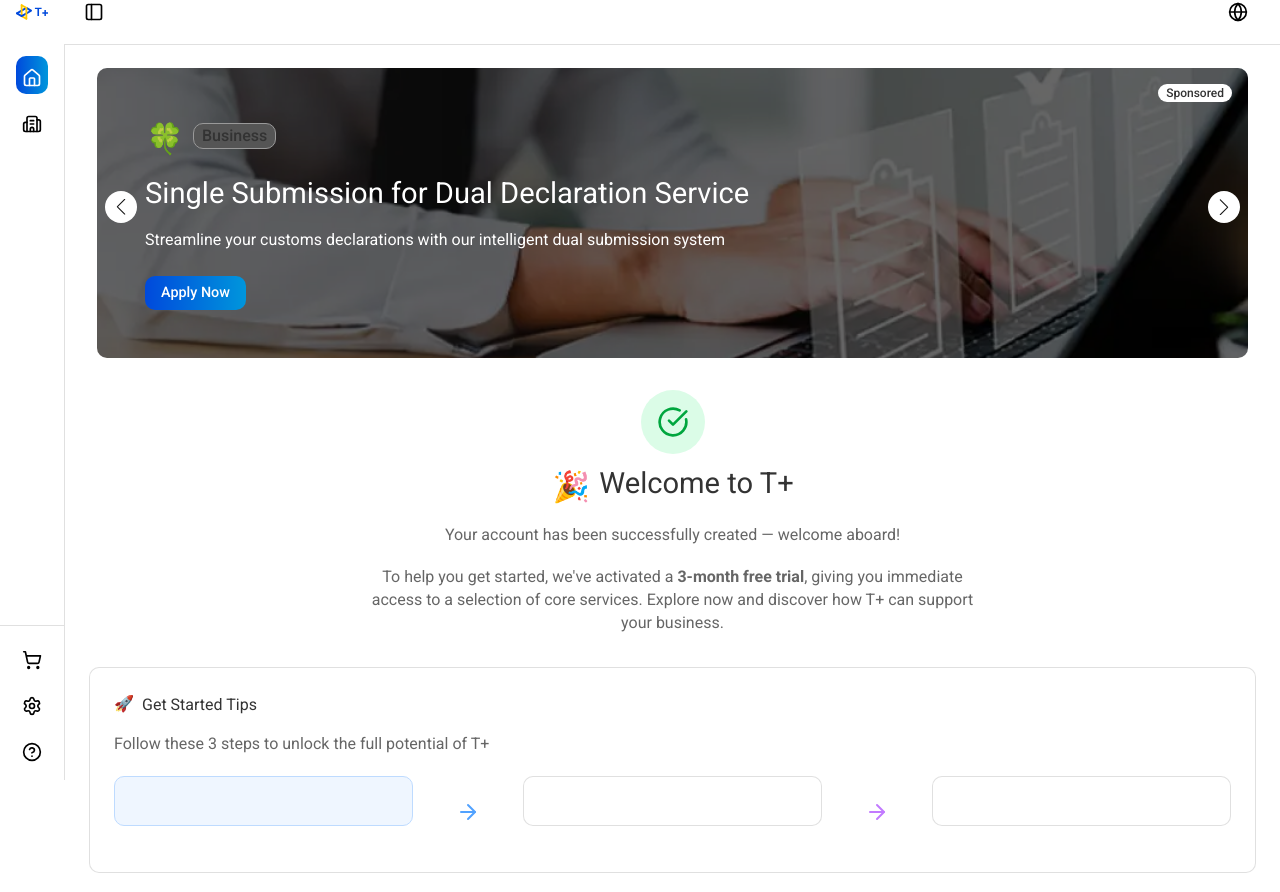
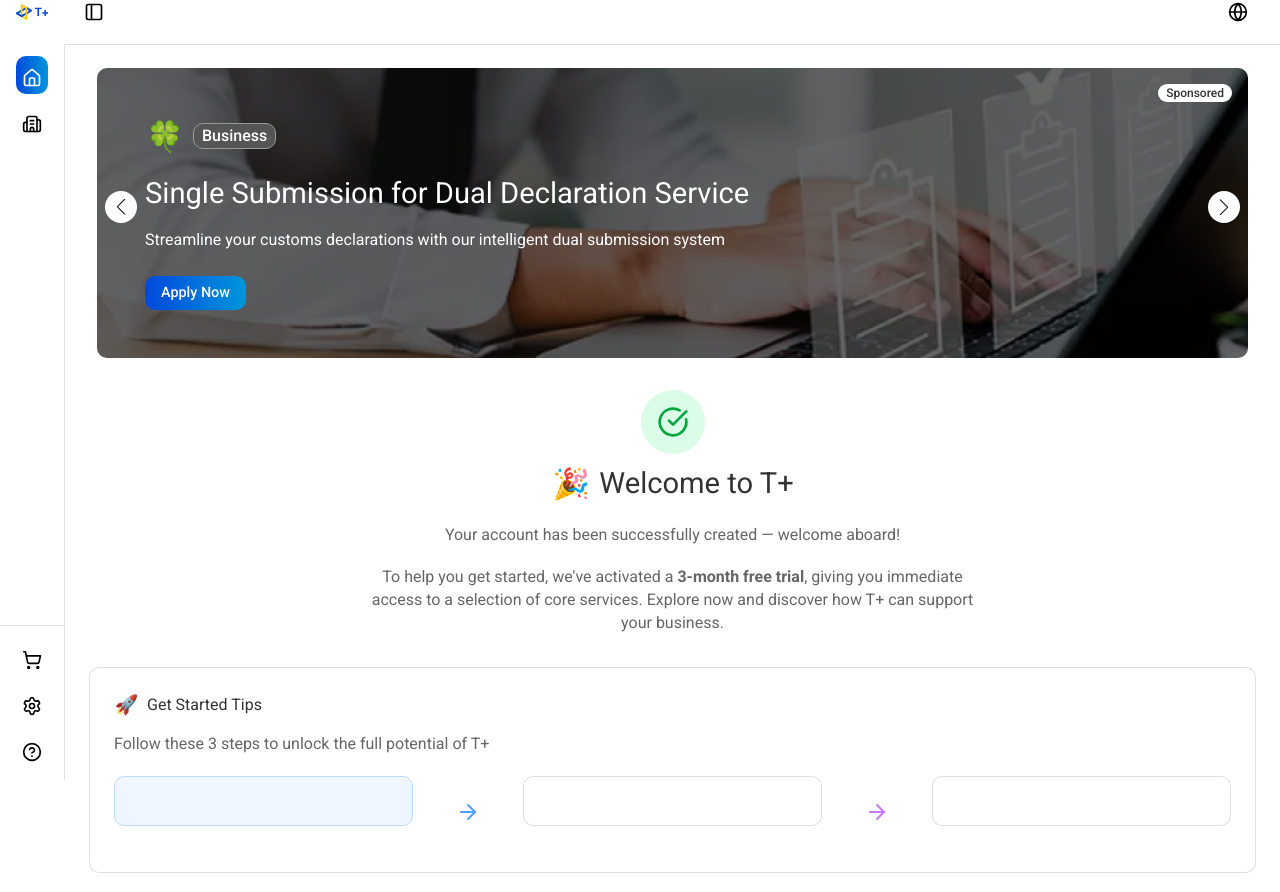
Before and after one commit to kenbeitl/tplus-frontend, a Next.js app: page / in a window 1280 px wide. Shown: the part 20-912 px from the top of the page. Built offline with nearby package versions, Linux system fonts and the light colour scheme.

Commit message:
able to accept incoming HTML content and updated some components naming

```diff
--- a/src/app/help-centre/modal/digital.tsx
+++ b/src/app/help-centre/modal/digital.tsx
@@ -9,7 +9,7 @@ import {
   Typography,
 } from '@mui/material';
 import Spacer from '@/components/ui/Spacer';
-import Modal from '@/components/Modal';
+import InfoModal from '@/components/InfoModal';
 import { CircleCheckBig } from 'lucide-react';
 import InlineTag from '@/components/InlineTag';
 
@@ -63,24 +63,13 @@ type Props = {
 
 export default function DialogDigital({ open, onClose }: Props) {
   return (
-    <Modal
+    <InfoModal
       open={open}
       onClose={onClose}
       maxWidth={768}
+      title="Digital Identity Comparison Guide"
+      subtitle="Choose the right digital identity for your needs"
     >
-      <Typography
-        variant="h6"
-        component="h2"
-        sx={{
-          fontSize: '18px',
-          mb: 1,
-        }}
-      >
-        Digital Identity Comparison Guide
-      </Typography>
-      <Typography variant="body2" color="text.secondary" sx={{ fontSize: '14px', mb: 3 }}>
-        Choose the right digital identity for your needs
-      </Typography>
         {/* FIXME - table / something else not implemented */}
         <TableContainer component={Paper} sx={{ boxShadow: 'none' }}>
           <Table size="small" aria-label="digital identity comparison table">
@@ -175,6 +164,6 @@ export default function DialogDigital({ open, onClose }: Props) {
             </Grid>
           ))}
         </Grid>
-    </Modal>
+    </InfoModal>
   );
 }
--- a/src/app/help-centre/modal/signing.tsx
+++ b/src/app/help-centre/modal/signing.tsx
@@ -9,7 +9,7 @@ import {
   Typography,
 } from '@mui/material';
 import Spacer from '@/components/ui/Spacer';
-import Modal from '@/components/Modal';
+import InfoModal from '@/components/InfoModal';
 import { CircleCheckBig } from 'lucide-react';
 
 const DIALOG_CARD = [
@@ -52,24 +52,13 @@ type Props = {
 
 export default function DialogSigning({ open, onClose }: Props) {
   return (
-    <Modal
+    <InfoModal
       open={open}
       onClose={onClose}
       maxWidth={768}
+      title="Signing Platform Comparison"
+      subtitle="Choose the best signing platform for your needs"
     >
-      <Typography
-        variant="h6"
-        component="h2"
-        sx={{
-          fontSize: '18px',
-          mb: 1,
-        }}
-      >
-        Signing Platform Comparison
-      </Typography>
-      <Typography variant="body2" color="text.secondary" sx={{ fontSize: '14px', mb: 3 }}>
-        Choose the best signing platform for your needs
-      </Typography>
         {/* FIXME - table / something else not implemented */}
         <TableContainer component={Paper} sx={{ boxShadow: 'none' }}>
           <Table size="small" aria-label="digital identity comparison table">
@@ -166,6 +155,6 @@ export default function DialogSigning({ open, onClose }: Props) {
             </Grid>
           ))}
         </Grid>
-    </Modal>
+    </InfoModal>
   );
 }
--- a/src/app/help-centre/modal/subscription.tsx
+++ b/src/app/help-centre/modal/subscription.tsx
@@ -9,7 +9,7 @@ import {
   Typography,
 } from '@mui/material';
 import Spacer from '@/components/ui/Spacer';
-import Modal from '@/components/Modal';
+import InfoModal from '@/components/InfoModal';
 import { CircleCheckBig } from 'lucide-react';
 
 const DIALOG_CARD = [
@@ -62,24 +62,13 @@ type Props = {
 
 export default function DialogSubscription({ open, onClose }: Props) {
   return (
-    <Modal
+    <InfoModal
       open={open}
       onClose={onClose}
       maxWidth={768}
+      title="Subscription Plans Comparison"
+      subtitle="Compare all T+ plans to find the best fit for your business needs"
     >
-      <Typography
-        variant="h6"
-        component="h2"
-        sx={{
-          fontSize: '18px',
-          mb: 1,
-        }}
-      >
-        Subscription Plans Comparison
-      </Typography>
-      <Typography variant="body2" color="text.secondary" sx={{ fontSize: '14px', mb: 3 }}>
-        Compare all T+ plans to find the best fit for your business needs
-      </Typography>
         {/* FIXME - table / something else not implemented */}
         <TableContainer component={Paper} sx={{ boxShadow: 'none' }}>
           <Table size="small" aria-label="digital identity comparison table">
@@ -182,6 +171,6 @@ export default function DialogSubscription({ open, onClose }: Props) {
             </Grid>
           ))}
         </Grid>
-    </Modal>
+    </InfoModal>
   );
 }
--- a/src/app/page.tsx
+++ b/src/app/page.tsx
@@ -3,7 +3,8 @@ import Carousel from "@/components/Carousel";
 import Spacer from "@/components/ui/Spacer";
 import { ArrowRight, Award, Building, Building2, Calendar, CircleCheckBig, CreditCard, FilePenLine, Link, Shield } from "lucide-react";
 import StyledIcon from "@/components/StyledIcon";
-import { Box, Button, Card, Grid, Icon, Paper, Typography } from "@mui/material";
+import Emoji from "@/components/Emoji";
+import { Box, Button, Card, Grid, Paper, Typography } from "@mui/material";
 
 export const metadata: Metadata = {
   title: 'Dashboard | TPlus',
@@ -25,7 +26,7 @@ export default function Dashboard() {
         />
         <Spacer height={10} />
         <Box className="flex items-center">
-          <Icon sx={{ width: 40, height: 40, fontSize: 30, mr: 1 }}>🎉</Icon>
+          <Emoji symbol="🎉" size={40} sx={{ mr: 1 }} />
           <Typography variant="h4" component="h2">Welcome to T+</Typography>
         </Box>
         <Spacer height={20} />
@@ -38,7 +39,7 @@ export default function Dashboard() {
 
       <Card variant="outlined" className="p-6">
         <Box className="flex items-center">
-          <Icon sx={{ width: 20, height: 25, fontSize: 16, mr: 1 }}>🚀</Icon>
+          <Emoji symbol="🚀" size={25} sx={{ mr: 1 }} />
           <Typography variant="body1" component="h3">Get Started Tips</Typography>
         </Box>
         <Typography variant="body2" component="p" sx={{ mt: 2 }}>Follow these 3 steps to unlock the full potential of T+</Typography>
@@ -72,7 +73,7 @@ export default function Dashboard() {
       <Card variant="outlined" className="p-6">
         <Box className="flex items-center">
           <CircleCheckBig size="20" color="#016630" className="mr-2" />
-          <Icon sx={{ width: 20, height: 25, fontSize: 16, mr: 1 }}>🆓</Icon>
+          <Emoji symbol="🆓" size={25} sx={{ mr: 1 }} />
           <Typography variant="body1" component="h3" color="#016630">Free Trial Features</Typography>
         </Box>
         <Typography variant="body2" component="p" sx={{ mt: 2 }}>You can start using these features right away (some with limited access):</Typography>
@@ -160,7 +161,7 @@ export default function Dashboard() {
       <Card variant="outlined" className="p-6">
         <Box className="flex items-center">
           <Calendar size="20" color="#c05621" className="mr-2" />
-          <Icon sx={{ width: 20, height: 25, fontSize: 16, mr: 1 }}>🔐</Icon>
+          <Emoji symbol="🔐" size={25} sx={{ mr: 1 }} />
           <Typography variant="body1" component="h3" color="#c05621">Features Available Soon</Typography>
         </Box>
         <Typography variant="body2" component="p" sx={{ mt: 2 }}>These advanced features are being rolled out progressively. Some will only be available with a subscription:</Typography>
@@ -266,7 +267,7 @@ export default function Dashboard() {
 
       <Card variant="outlined" className="p-6">
         <Box className="flex items-center">
-          <Icon sx={{ width: 20, height: 25, fontSize: 16, mr: 1 }}>🛠️</Icon>
+          <Emoji symbol="🛠️" size={25} sx={{ mr: 1 }} />
           <Typography variant="body1" component="h3" fontWeight={500}>Need help getting started?</Typography>
         </Box>
         <Typography variant="body2" component="p" sx={{ mt: 2 }}>Follow these 3 steps to unlock the full potential of T+</Typography>
--- a/src/components/ButtonWithFormModal.tsx
+++ b/src/components/ButtonWithFormModal.tsx
@@ -1,7 +1,7 @@
 'use client';
 
 import ButtonWithModal from '@/components/ButtonWithModal';
-import FormModal from '@/components/FormModal';
+import FormModal from '@/components/form/FormModal';
 import { ArrowRight } from 'lucide-react';
 
 interface ButtonWithFormModalProps {
--- a/src/components/Carousel.tsx
+++ b/src/components/Carousel.tsx
@@ -8,6 +8,7 @@ import { Swiper, SwiperSlide } from "swiper/react";
 import 'swiper/css';
 import 'swiper/css/navigation';
 import InlineTag from "./InlineTag";
+import Emoji from "./Emoji";
 
 export default function Carousel({ slideNum }: { slideNum: number }) {
     return (
@@ -32,7 +33,7 @@ export default function Carousel({ slideNum }: { slideNum: number }) {
                     }}
                 >
                     <Box className="flex items-center mb-5">
-                        <Icon sx={{ width: 40, height: 40, fontSize: 30, mr: 1 }}>🍀</Icon>
+                        <Emoji symbol="🍀" size={40} sx={{ mr: 1 }} />
                         <InlineTag label="Business" variant="outlined" className="text-base!" />
                     </Box>
                     <Typography variant="h4" component="h2" color="white" sx={{ mb: 2 }}>Single Submission for Dual Declaration Service</Typography>
--- /dev/null
+++ b/src/components/Emoji.tsx
@@ -0,0 +1,30 @@
+import { Box, SxProps, Theme } from '@mui/material';
+
+interface EmojiProps {
+  symbol: string;
+  size?: number;
+  sx?: SxProps<Theme>;
+  className?: string;
+}
+
+export default function Emoji({ symbol, size = 20, sx, className }: EmojiProps) {
+  return (
+    <Box
+      component="span"
+      role="img"
+      aria-label="emoji"
+      sx={{
+        width: size,
+        height: size,
+        fontSize: size * 0.75,
+        display: 'inline-flex',
+        alignItems: 'center',
+        justifyContent: 'center',
+        ...sx,
+      }}
+      className={className}
+    >
+      {symbol}
+    </Box>
+  );
+}
--- /dev/null
+++ b/src/components/InfoModal.tsx
@@ -0,0 +1,37 @@
+'use client';
+
+import Modal from '@/components/Modal';
+import { Typography } from '@mui/material';
+import { ReactNode } from 'react';
+
+interface InfoModalProps {
+  open: boolean;
+  onClose: () => void;
+  title: string;
+  subtitle?: string;
+  children: ReactNode;
+  maxWidth?: number;
+}
+
+export default function InfoModal({
+  open,
+  onClose,
+  title,
+  subtitle,
+  children,
+  maxWidth = 768,
+}: InfoModalProps) {
+  return (
+    <Modal open={open} onClose={onClose} maxWidth={maxWidth}>
+      <Typography variant="h6" component="h2" sx={{ fontSize: '18px', mb: 1 }}>
+        {title}
+      </Typography>
+      {subtitle && (
+        <Typography variant="body2" color="text.secondary" sx={{ fontSize: '14px', mb: 3 }}>
+          {subtitle}
+        </Typography>
+      )}
+      {children}
+    </Modal>
+  );
+}
--- a/src/components/form/FormBase.tsx
+++ b/src/components/form/FormBase.tsx
@@ -107,9 +107,11 @@ export default function FormBase({ data, loading = false, onClose }: FormBasePro
       )}
 
       {data.description && (
-        <Typography variant="body2" sx={{ mb: 3 }}>
-          {data.description}
-        </Typography>
+        <Typography
+          variant="body2"
+          sx={{ mb: 3 }}
+          dangerouslySetInnerHTML={{ __html: data.description }}
+        />
       )}
 
       <Form onSubmit={handleSubmit}>
--- a/src/theme/theme.ts
+++ b/src/theme/theme.ts
@@ -18,6 +18,7 @@ declare module '@mui/material/styles' {
     plain: {
       green: ColorConfig;
       white: ColorConfig;
+      grey: ColorConfig;
     };
   }
   interface PaletteOptions {
@@ -25,6 +26,7 @@ declare module '@mui/material/styles' {
     plain?: {
       green?: ColorConfig;
       white?: ColorConfig;
+      grey?: ColorConfig;
     };
   }
 }
@@ -55,6 +57,10 @@ const theme = createTheme({
         background: '#FFFFFF',
         text: '#000000',
       },
+      grey: {
+        background: '#555555',
+        text: '#FFFFFF',
+      }
     },
   },
   typography: {
@@ -138,7 +144,7 @@ const theme = createTheme({
             border: '1px solid #e5e7eb',
           },
           '& .tag-outlined': {
-            color: theme.palette.text.primary,
+            color: theme.palette.plain.grey.text,
             background: '#555555',
             border: '1px solid #999999',
           },
```
Also changed, not shown: src/components/form/FormModal.tsx (renamed from src/components/FormModal.tsx).
